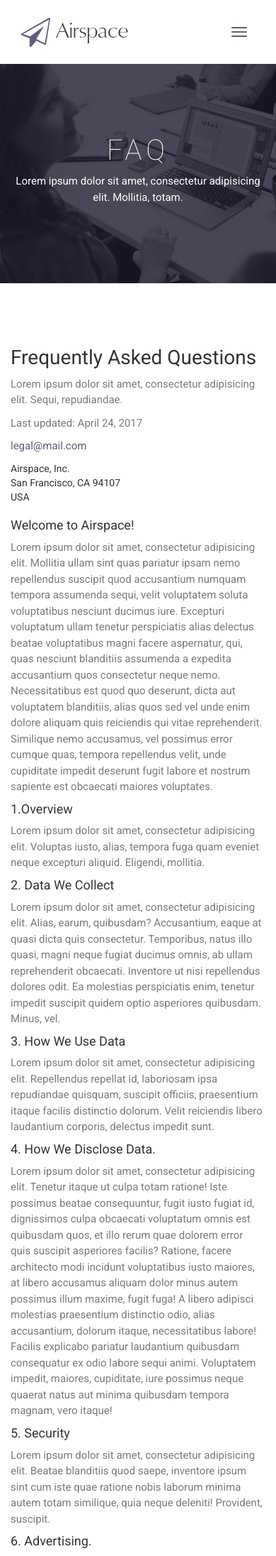
After one commit to crimsoftit/melagolden, a Flask app: template templates/faq.html in a window 390 px wide. The commit adds this page. Shown: the top 2192 px of the page at 71% size. Run offline with Flask 2, Linux system fonts and the light colour scheme; the template is opened without the code that fills it, so the values that code supplies are empty; some libraries are stand-ins or nearby versions; some web fonts are replaced.

Commit message:
16. mobile view test

```diff
--- /dev/null
+++ b/config.py
@@ -0,0 +1,3 @@
+class BaseConfig (object):
+    DEBUG = False
+    SECRET_KEY = 'duaracoin'
--- a/deploy.py
+++ b/deploy.py
@@ -1,6 +1,7 @@
 from flask import Flask, redirect, render_template, url_for
 
 app = Flask(__name__)
+app.config.from_object('config.BaseConfig')
 
 @app.route('/')
 def index():
@@ -8,11 +9,11 @@ def index():
 
 @app.route('/company_profile', methods=['GET'])
 def company_profile():
-    return render_template('about.html')
+    return render_template('company_profile.html')
 
 @app.route('/contact', methods=['GET'])
 def contact():
     return render_template('contact.html')
 
 if __name__ == '__main__':
-    app.run(debug=True)
+    app.run()
--- a/static/css/style.css
+++ b/static/css/style.css
@@ -2521,6 +2521,10 @@ hr.underlines {
         width: 50%;
         margin-bottom: 10px;
     }
+    .contact_bg {
+        background: url("../images/company/contact3.jpg");
+        background-size: auto !important;
+    }
 }
 
 @media (max-width: 480px) {
@@ -2541,6 +2545,10 @@ hr.underlines {
     .coming-soon .block .count-down .syotimer-cell .syotimer-cell__value {
         font-size: 50px;
     }
+    .contact_bg {
+        background: url("../images/company/contact3.jpg");
+        background-size: auto !important;
+    }
 }
 
 .coming-soon .block .count-down .syotimer-cell .syotimer-cell__unit {
@@ -2557,11 +2565,19 @@ hr.underlines {
     .coming-soon .block .count-down ul li {
         font-size: 50px;
     }
+    .contact_bg {
+        background: url("../images/company/contact3.jpg");
+        background-size: auto !important;
+    }
 }
 
 @media (max-width: 400px) {
     .coming-soon .block .count-down ul li {
         font-size: 40px;
+    }
+    .contact_bg {
+        background: url("../images/company/contact3.jpg");
+        background-size: auto !important;
     }
 }
 
--- /dev/null
+++ b/templates/faq.html
@@ -0,0 +1,210 @@
+<!DOCTYPE html>
+<!--[if lt IE 7]>      <html class="no-js lt-ie9 lt-ie8 lt-ie7"> <![endif]-->
+<!--[if IE 7]>         <html class="no-js lt-ie9 lt-ie8"> <![endif]-->
+<!--[if IE 8]>         <html class="no-js lt-ie9"> <![endif]-->
+<!--[if gt IE 8]><!-->
+<html class="no-js"> <!--<![endif]-->
+<head>
+  <meta http-equiv="Content-Type" content="text/html; charset=UTF-8">
+  <meta name="description" content="Aviato E-Commerce Template">
+
+  <meta name="author" content="Themefisher.com">
+
+  <title>Airspace | Creative Agency Bootstrap template</title>
+
+  <!-- Mobile Specific Meta-->
+  <meta name="viewport" content="width=device-width, initial-scale=1">
+  <!-- Favicon -->
+  <link rel="shortcut icon" type="image/x-icon" href="img/favicon.png" />
+  <!-- bootstrap.min css -->
+  <link rel="stylesheet" href="plugins/bootstrap/css/bootstrap.min.css">
+  <!-- Ionic Icon Css -->
+  <link rel="stylesheet" href="plugins/Ionicons/css/ionicons.min.css">
+  <!-- animate.css -->
+  <link rel="stylesheet" href="plugins/animate-css/animate.css">
+  <!-- Magnify Popup -->
+  <link rel="stylesheet" href="plugins/magnific-popup/dist/magnific-popup.css">
+  <!-- Owl Carousel CSS -->
+  <link rel="stylesheet" href="plugins/slick-carousel/slick/slick.css">
+  <link rel="stylesheet" href="plugins/slick-carousel/slick/slick-theme.css">
+
+  <!-- Main Stylesheet -->
+  <link rel="stylesheet" href="css/style.css">
+
+</head>
+
+<body id="body">
+
+<!-- Header Start -->
+<header class="navigation">
+	<div class="container">
+		<div class="row">
+			<div class="col-md-12">
+				<!-- header Nav Start -->
+				<nav class="navbar">
+					<div class="container-fluid">
+						<!-- Brand and toggle get grouped for better mobile display -->
+						<div class="navbar-header">
+							<button type="button" class="navbar-toggle collapsed" data-toggle="collapse" data-target="#bs-example-navbar-collapse-1">
+							<span class="sr-only">Toggle navigation</span>
+							<span class="icon-bar"></span>
+							<span class="icon-bar"></span>
+							<span class="icon-bar"></span>
+							</button>
+							<a class="navbar-brand" href="index.html">
+								<img src="images/logo.png" alt="Logo">
+							</a>
+						</div>
+						<!-- Collect the nav links, forms, and other content for toggling -->
+						<div class="collapse navbar-collapse" id="bs-example-navbar-collapse-1">
+							<ul class="nav navbar-nav navbar-right">
+								<li><a href="index.html">Home</a></li>
+								<li class="dropdown">
+									<a href="#" class="dropdown-toggle" data-toggle="dropdown" role="button" aria-haspopup="true" aria-expanded="false">Portfolio <span class="ion-ios-arrow-down"></span></a>
+									<ul class="dropdown-menu">
+										<li><a href="portfolio.html">Portfolio Filter</a></li>
+										<li><a href="portfolio-single.html">Portfolio Single</a></li>
+									</ul>
+								</li>
+								<li><a href="service.html">Service</a></li>
+								<li class="dropdown">
+									<a href="#" class="dropdown-toggle" data-toggle="dropdown" role="button" aria-haspopup="true" aria-expanded="false">Blog <span class="ion-ios-arrow-down"></span></a>
+									<ul class="dropdown-menu">
+										<li><a href="blog-grid.html">Blog Grid</a></li>
+										<li><a href="blog-single.html">Blog Single</a></li>
+										<li><a href="blog-right-sidebar.html">Blog Right Sidebar</a></li>
+										<li><a href="blog-left-sidebar.html">Blog Left Sidebar</a></li>
+										<li><a href="blog-full-width.html">Blog Full Width</a></li>
+									</ul>
+								</li>
+								<li class="dropdown">
+									<a href="#" class="dropdown-toggle" data-toggle="dropdown" role="button" aria-haspopup="true" aria-expanded="false">Pages <span class="ion-ios-arrow-down"></span></a>
+									<ul class="dropdown-menu">
+										<li><a href="about.html">About Us</a></li>
+										<li><a href="coming-soon.html">Coming Soon</a></li>
+										<li><a href="404.html">404 Page</a></li>
+										<li><a href="faq.html">FAQ</a></li>
+										<li><a href="pricing.html">Pricing Table</a></li>
+									</ul>
+								</li>
+								<li><a href="contact.html">Contact</a></li>
+							</ul>
+							</div><!-- /.navbar-collapse -->
+							</div><!-- /.container-fluid -->
+						</nav>
+					</div>
+				</div>
+			</div>
+			</header><!-- header close -->
+
+<section class="page-title bg-2">
+  <div class="container">
+    <div class="row">
+      <div class="col-md-12">
+        <div class="block">
+          <h1>FAQ</h1>
+          <p>Lorem ipsum dolor sit amet, consectetur adipisicing elit. Mollitia, totam.</p>
+        </div>
+      </div>
+    </div>
+  </div>
+</section>
+
+<section class="page-wrapper">
+	<div class="container">
+		<div class="row">
+			<div class="col-md-4">
+				<h2>Frequently Asked Questions</h2>
+				<p>Lorem ipsum dolor sit amet, consectetur adipisicing elit. Sequi, repudiandae.</p>
+				<p>Last updated: April 24, 2017</p>
+				<p><a href="mailto:admin@gmail.com?Subject=Legal%Issues">legal@mail.com</a></p>
+				<address>
+					Airspace, Inc. <br>
+					San Francisco, CA 94107 <br>
+					USA
+				</address>
+			</div>
+			<div class="col-md-8">
+				<h4>Welcome to Airspace!</h4>
+				<p>Lorem ipsum dolor sit amet, consectetur adipisicing elit. Mollitia ullam sint quas pariatur ipsam nemo repellendus suscipit quod accusantium numquam tempora assumenda sequi, velit voluptatem soluta voluptatibus nesciunt ducimus iure. Excepturi voluptatum ullam tenetur perspiciatis alias delectus beatae voluptatibus magni facere aspernatur, qui, quas nesciunt blanditiis assumenda a expedita accusantium quos consectetur neque nemo. Necessitatibus est quod quo deserunt, dicta aut voluptatem blanditiis, alias quos sed vel unde enim dolore aliquam quis reiciendis qui vitae reprehenderit. Similique nemo accusamus, vel possimus error cumque quas, tempora repellendus velit, unde cupiditate impedit deserunt fugit labore et nostrum sapiente est obcaecati maiores voluptates.</p>
+				<h4>1.Overview</h4>
+				<p>Lorem ipsum dolor sit amet, consectetur adipisicing elit. Voluptas iusto, alias, tempora fuga quam eveniet neque excepturi aliquid. Eligendi, mollitia.</p>
+				<h4>2. Data We Collect</h4>
+				<p>Lorem ipsum dolor sit amet, consectetur adipisicing elit. Alias, earum, quibusdam? Accusantium, eaque at quasi dicta quis consectetur. Temporibus, natus illo quasi, magni neque fugiat ducimus omnis, ab ullam reprehenderit obcaecati. Inventore ut nisi repellendus dolores odit. Ea molestias perspiciatis enim, tenetur impedit suscipit quidem optio asperiores quibusdam. Minus, vel.</p>
+				<h4>3. How We Use Data</h4>
+				<p>Lorem ipsum dolor sit amet, consectetur adipisicing elit. Repellendus repellat id, laboriosam ipsa repudiandae quisquam, suscipit officiis, praesentium itaque facilis distinctio dolorum. Velit reiciendis libero laudantium corporis, delectus impedit sunt.</p>
+				<h4>4. How We Disclose Data.</h4>
+				<p>Lorem ipsum dolor sit amet, consectetur adipisicing elit. Tenetur itaque ut culpa totam ratione! Iste possimus beatae consequuntur, fugit iusto fugiat id, dignissimos culpa obcaecati voluptatum omnis est quibusdam quos, et illo rerum quae dolorem error quis suscipit asperiores facilis? Ratione, facere architecto modi incidunt voluptatibus iusto maiores, at libero accusamus aliquam dolor minus autem possimus illum maxime, fugit fuga! A libero adipisci molestias praesentium distinctio odio, alias accusantium, dolorum itaque, necessitatibus labore! Facilis explicabo pariatur laudantium quibusdam consequatur ex odio labore sequi animi. Voluptatem impedit, maiores, cupiditate, iure possimus neque quaerat natus aut minima quibusdam tempora magnam, vero itaque!</p>
+				<h4>5. Security</h4>
+				<p>Lorem ipsum dolor sit amet, consectetur adipisicing elit. Beatae blanditiis quod saepe, inventore ipsum sint cum iste quae ratione nobis laborum minima autem totam similique, quia neque deleniti! Provident, suscipit.</p>
+				<h4>6. Advertising.</h4>
+				<p>Lorem ipsum dolor sit amet, consectetur adipisicing elit. Delectus, eaque repellendus placeat aperiam fugit. Quod inventore quis quos, molestias nostrum tempora quae adipisci dolorem ipsam repellendus officia, voluptatem assumenda porro possimus, eius eum enim qui natus! Quas numquam voluptas reiciendis eveniet ab at provident omnis mollitia ipsa. Asperiores vero rem cum minima voluptas, vitae magni accusantium quae. Sed, expedita, ad.</p>
+
+			</div>
+		</div>
+	</div>
+</section>
+
+
+
+<!-- footer Start -->
+<footer class="footer">
+	<div class="container">
+		<div class="row">
+			<div class="col-md-12">
+				<div class="footer-manu">
+					<ul>
+						<li><a href="#">About Us</a></li>
+						<li><a href="#">Contact us</a></li>
+						<li><a href="#">How it works</a></li>
+						<li><a href="#">Support</a></li>
+						<li><a href="#">Terms</a></li>
+					</ul>
+				</div>
+				<p class="copyright">Copyright 2018 &copy; Design & Developed by <a href="http://www.themefisher.com">themefisher.com</a>. All rights reserved.
+					<br>
+					Get More <a href="https://themefisher.com/free-bootstrap-templates/" target="_blank">Free Bootstrap Templates</a>
+				</p>
+			</div>
+		</div>
+	</div>
+</footer>
+
+    <!--
+    Essential Scripts
+    =====================================-->
+
+    <!-- <script src="js/jquery.counterup.js"></script> -->
+
+    <!-- Main jQuery -->
+
+    <script src="https://code.jquery.com/jquery-git.min.js"></script>
+    <!-- Bootstrap 3.1 -->
+    <script src="plugins/bootstrap/js/bootstrap.min.js"></script>
+    <!-- Owl Carousel -->
+    <script src="plugins/slick-carousel/slick/slick.min.js"></script>
+    <!--  -->
+    <script src="plugins/magnific-popup/dist/jquery.magnific-popup.min.js"></script>
+    <!-- Mixit Up JS -->
+    <script src="plugins/mixitup/dist/mixitup.min.js"></script>
+    <!-- <script src="plugins/count-down/jquery.lwtCountdown-1.0.js"></script> -->
+    <script src="plugins/SyoTimer/build/jquery.syotimer.min.js"></script>
+
+
+    <!-- Form Validator -->
+    <script src="http://cdnjs.cloudflare.com/ajax/libs/jquery.form/3.32/jquery.form.js"></script>
+    <script src="http://cdnjs.cloudflare.com/ajax/libs/jquery-validate/1.11.1/jquery.validate.min.js"></script>
+
+
+
+    <!-- Google Map -->
+    <script src="plugins/google-map/map.js"></script>
+    <script src="https://maps.googleapis.com/maps/api/js?key=AIzaSyAkeLMlsiwzp6b3Gnaxd86lvakimwGA6UA&callback=initMap"></script>
+
+    <script src="js/script.js"></script>
+
+
+
+
+  </body>
+  </html>
--- a/templates/layout.html
+++ b/templates/layout.html
@@ -68,10 +68,8 @@
 									<a href="#" class="dropdown-toggle" data-toggle="dropdown" role="button" aria-haspopup="true" aria-expanded="false">About <span class="ion-ios-arrow-down"></span></a>
 									<ul class="dropdown-menu">
 										<li><a href="{{ url_for('company_profile') }}">Company Profile</a></li>
-										<li><a href="coming-soon.html">Retail Store</a></li>
-										<li><a href="404.html">Travel Agency</a></li>
-
-										<li><a href="pricing.html">Pricing Table</a></li>
+										<li><a href="coming-soon.html">How it works</a></li>
+										<li><a href="404.html">FAQs</a></li>
 									</ul>
 								</li>
 
```
Also changed, not shown: static/images/company/contact3.jpg (added), static/images/company/faq.jpg (added), templates/company_profile.html (renamed from templates/about.html).
